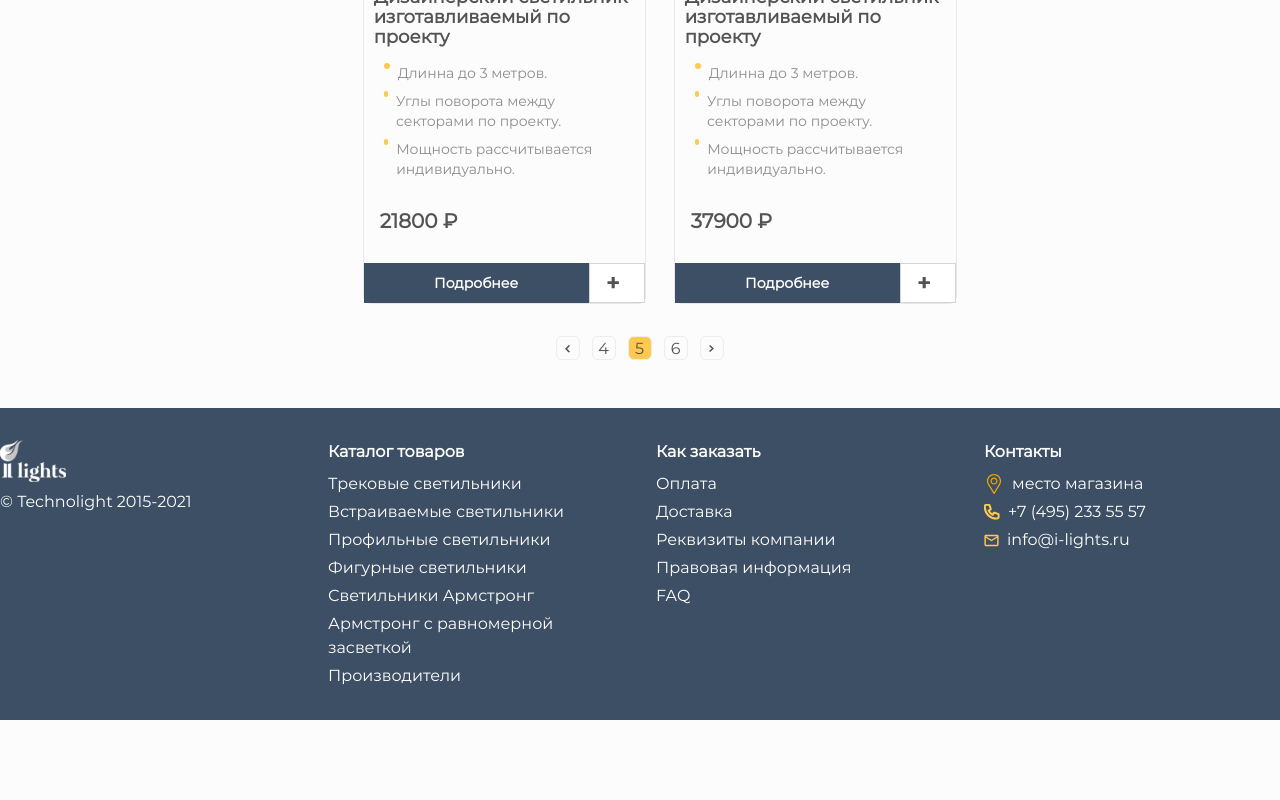
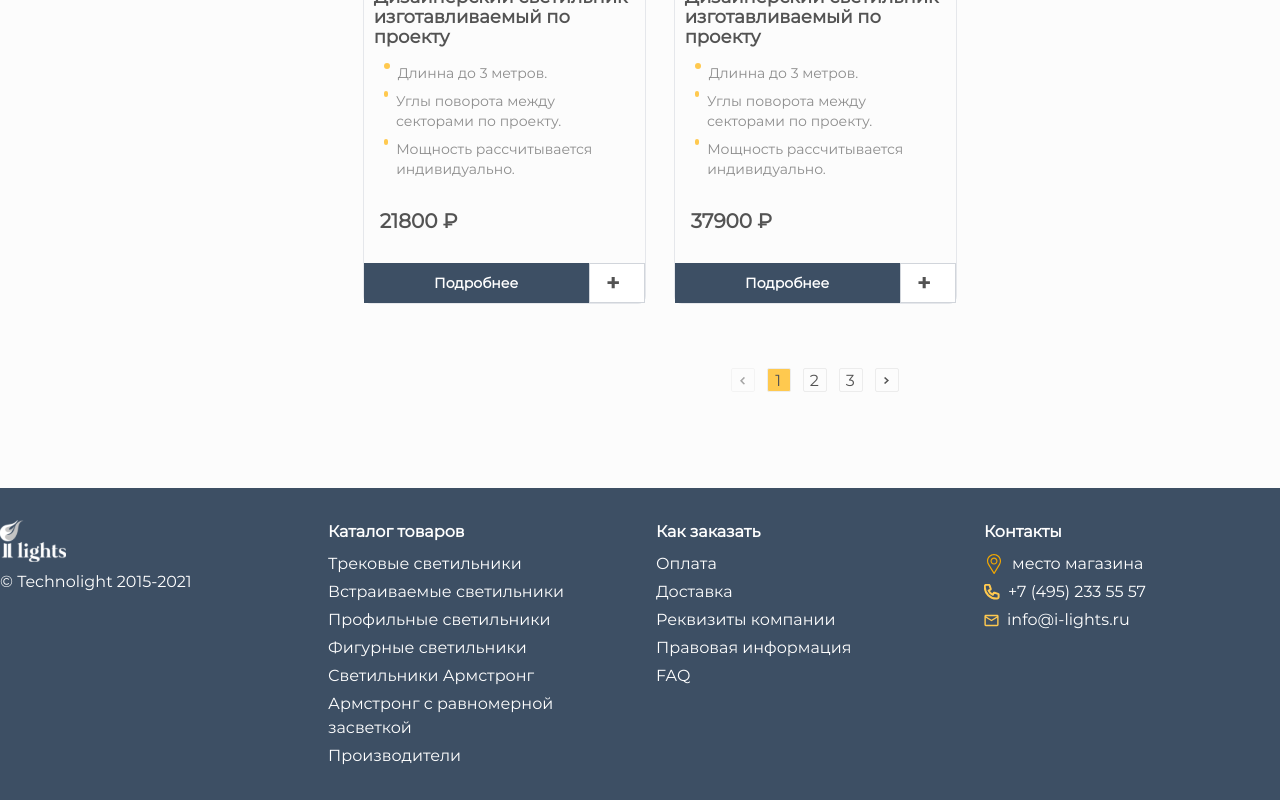
Before and after one commit to 89811421793/lamps, a Next.js app: page /catalog in a window 1280 px wide. Shown: the part 2629-3429 px from the top of the page. Before the commit the page ends 3349 px from the top, so only its background shows below. Built offline with nearby package versions, Linux system fonts and the light colour scheme.

Commit message:
несколько правок к пагинатору

```diff
--- a/src/app/catalog/page.tsx
+++ b/src/app/catalog/page.tsx
@@ -70,7 +70,7 @@ const allProducts = [
 
 const Catalog = () => {
   const [selectedTab, setSelectedTab] = useState<string>(tabs[0]); // Изначально выбран первый таб
-  const [currentPage, setCurrentPage] = useState<number>(5);
+  const [currentPage, setCurrentPage] = useState<number>(1); // В пагинаторе по умолчанию активна (выбрана) будет стр 1
 
   const handleTabClick = (tab: string) => {
     if (selectedTab !== tab) {
@@ -174,11 +174,13 @@ const Catalog = () => {
         </div>
 
         {/* Компонент пагинации или пэйджер */}
+        <div className="flex justify-center mt-8 mb-12 ml-[28%]">
         <Paginator
           currentPage={currentPage}
           setCurrentPage={setCurrentPage}
           totalPages={7} // Передаем общее количество страниц (в данном случае количество продуктов)
         />
+        </div>
       </Container>
     </div>
   );
--- a/src/app/components/Paginator.tsx
+++ b/src/app/components/Paginator.tsx
@@ -1,8 +1,7 @@
 import React from 'react';
 import Image from 'next/image';
-import Link from 'next/link';
 
-interface PaginatorProps {
+type PaginatorProps = {
   currentPage: number;
   setCurrentPage: (page: number) => void;
   totalPages: number; // Общее количество страниц
@@ -53,7 +52,7 @@ const Paginator: React.FC<PaginatorProps> = ({ currentPage, setCurrentPage, tota
             <button
               onClick={handlePreviousClick}
               disabled={currentPage === 1} // Деактивируем кнопку, если текущая страница минимальна
-              className={`w-6 h-6 border border-[#ECECEC] rounded-md flex items-center justify-center ${currentPage === 1 ? 'opacity-50 pointer-events-none' : 'hover:bg-secondary'}`}
+              className={`w-6 h-6 border border-[#ECECEC] rounded-sm flex items-center justify-center ${currentPage === 1 ? 'opacity-50 pointer-events-none' : 'hover:bg-secondary'}`}
               style={{ padding: '7px 9px 6px 8px' }}
             >
               <Image src="/arrow_pag.svg" alt="Previous" width={11} height={7} className="transform rotate-180" />
@@ -65,7 +64,7 @@ const Paginator: React.FC<PaginatorProps> = ({ currentPage, setCurrentPage, tota
             <li key={page}>
               <button
                 onClick={() => setCurrentPage(page)}
-                className={`w-6 h-6 border border-[#ECECEC] rounded-md flex items-center justify-center hover:bg-secondary ${currentPage === page ? 'bg-secondary' : ''}`}
+                className={`w-6 h-6 border border-[#ECECEC] rounded-sm flex items-center justify-center hover:bg-secondary ${currentPage === page ? 'bg-secondary' : ''}`}
                 style={{ padding: '7px 9px 6px 8px' }}
               >
                 {page}
@@ -78,7 +77,7 @@ const Paginator: React.FC<PaginatorProps> = ({ currentPage, setCurrentPage, tota
             <button
               onClick={handleNextClick}
               disabled={currentPage === totalPages} // Деактивируем кнопку, если текущая страница максимальна
-              className={`w-6 h-6 border border-[#ECECEC] rounded-md flex items-center justify-center ${currentPage === totalPages ? 'opacity-50 pointer-events-none' : 'hover:bg-secondary'}`}
+              className={`w-6 h-6 border border-[#ECECEC] rounded-sm flex items-center justify-center ${currentPage === totalPages ? 'opacity-50 pointer-events-none' : 'hover:bg-secondary'}`}
               style={{ padding: '7px 9px 6px 8px' }}
             >
               <Image src="/arrow_pag.svg" alt="Next" width={11} height={7} />
```
